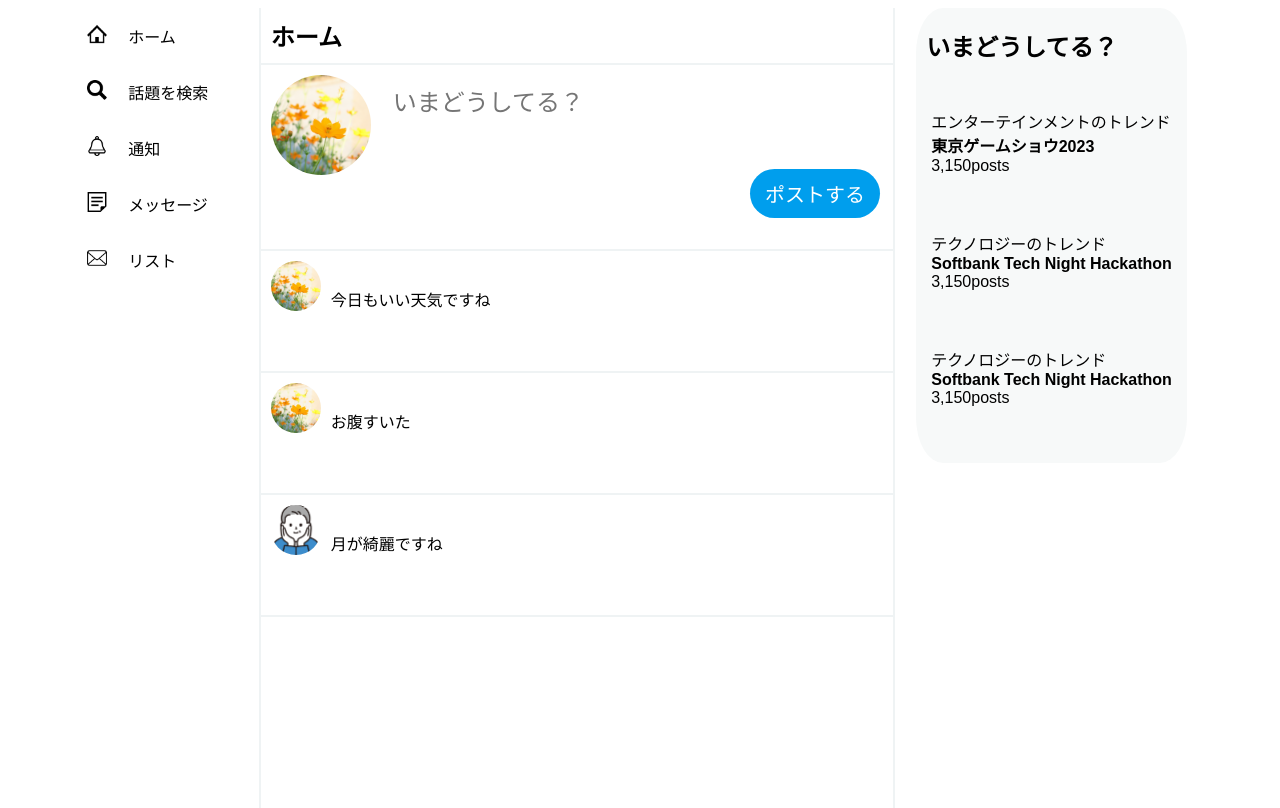
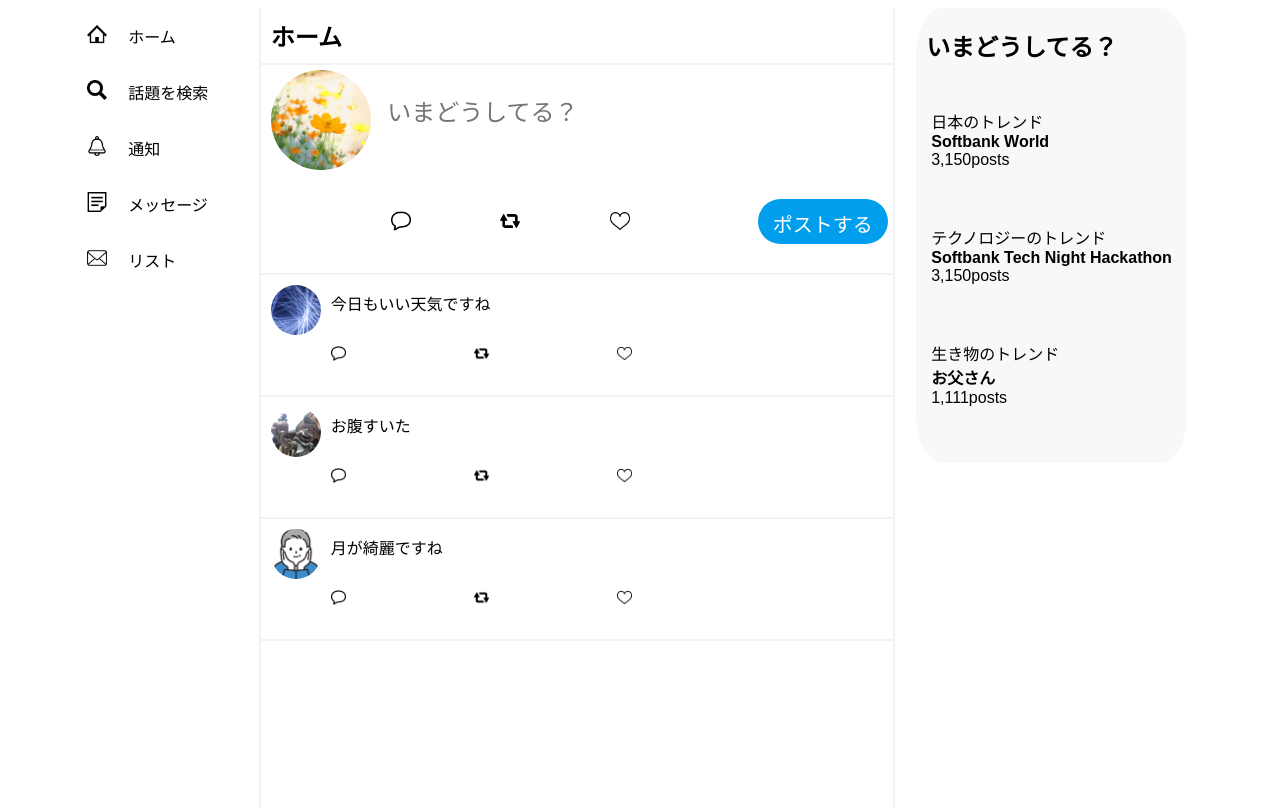
Before and after one commit to yuki810/Starters, a Flask app: page / in a window 1280 px wide. Run offline with Flask 3, Linux system fonts and the light colour scheme.

Commit message:
add post icon

```diff
--- a/app/static/css/style.css
+++ b/app/static/css/style.css
@@ -44,7 +44,7 @@ body {
 
 #post{
     width: 100%;
-    height: 23vh;
+    height: 26vh;
     border-top: solid 2px #eff3f4;
     border-bottom: solid 2px #eff3f4;
 }
@@ -55,7 +55,7 @@ body {
     max-height: 100px; /* 最大高さを設定（必要に応じて調整） */
     width: 10vw;
     height: 10vw;
-    top: 10px;
+    top: -25px;
     left: 10px;
     border-radius: 50%; /* 写真を丸く表示する場合、必要に応じて調整 */
 }
@@ -64,15 +64,34 @@ body {
     border: none;
     outline: none;
     resize: none;
-    margin-left: 2vw;
+    margin-left: 20px;
+    margin-top: 2vw;
     width: 30vw;
-    height: 10vh;
+    height: 100px;
     font-size: 18pt;
 }
 
+#post-icon{
+    display: flex;
+    align-items: center;
+    padding-left:130px;
+    height: 45px;
+    width: calc(100% - 265px);
+    float: left;
+}
+
+.posticon{
+    float: left;
+    width: 20px;
+    height: 20px;
+    margin-right:7vw;
+}
+
 #button{
-    width: 100%;
+    padding-right: 10px;
     text-align: right;
+    width: 125px;
+    float: left;
 }
 
 #postbutton{
@@ -84,17 +103,27 @@ body {
     border-radius: 9999px;
     border: none;
     cursor: pointer;
+    height: 45px;
 }
 
 .userpost{
-    float:left;
     width:100%;
     height:15vh;
     display:flex;
     border-bottom: solid 2px #eff3f4;
+    display:flex;
+    flex-flow: column;
 }
 
-.user-post-icon{
+.postuser
+{
+    width:100%;
+    float: left;
+    display: flex;
+}
+
+
+.post-user-icon{
     position : relative;
     max-width: 50px; /* 最大幅を設定（必要に応じて調整） */
     max-height: 50px; /* 最大高さを設定（必要に応じて調整） */
@@ -104,9 +133,29 @@ body {
     left: 10px;
     border-radius: 50%; /* 写真を丸く表示する場合、必要に応じて調整 */
 }
-.user-post-text{
-    padding: 20px;
+
+
+.post-user-text{
+    padding: 0 20px;
+    width:100%;
+
 }
+
+#user-post-icon{
+    display: flex;
+    align-items: center;
+    padding-left:70px;
+    height: 45px;
+    float: left;
+}
+
+.userposticon{
+    float: left;
+    width: 15px;
+    height: 15px;
+    margin-right:10vw;
+}
+
 
 /* 右：トレンド欄 */
 #trendzone{
--- a/app/templates/alert.html
+++ b/app/templates/alert.html
@@ -99,7 +99,7 @@
             <p>{{alert}}</p>
         </div>
         <div class="overlay" id="advice">
-            <p>{{alert}}</p>
+            <p>{{recommend}}</p>
             <form action="/agree" method="POST">
                 <input id="alertpostbutton" type="submit" value="文章を変更してポストする">
             </form>
--- a/app/templates/index.html
+++ b/app/templates/index.html
@@ -37,8 +37,16 @@
 
                 <!-- 投稿内容 -->
                 <textarea id="postinput" name="text_area" rows="4" cols="50" placeholder="いまどうしてる？">{{ session.get('saved_text', '') }}</textarea>
+
+                <!-- ポストアイコン -->
+                <div id="post-icon">
+                    <img class="posticon" src="static/icon/comment.png" alt="コメントアイコン">
+                    <img class="posticon" src="static/icon/repost.png" alt="リポストアイコン">
+                    <img class="posticon" src="static/icon/like.png" alt="ライクアイコン">
+                </div>
+
+                <!-- 送信ボタン -->
                 <div id="button">
-                    <!-- 送信ボタン -->
                     <input id="postbutton" type="submit" value="ポストする">
                 </div>
             </form>
@@ -46,22 +54,50 @@
         <div id="timeline">
             {% if isCompleted == True  %}
             <div class="userpost">
-                <img class="user-post-icon" src="static/icon/useicon.JPG" alt="ユーザーアイコン">
-                <p class="user-post-text">{{postText}}</p>
+                <div class="postuser">
+                    <img class="post-user-icon" src="static/icon/useicon.JPG" alt="ユーザーアイコン">
+                    <p class="post-user-text">{{postText}}</p>
+                </div>
+                <div id="user-post-icon">
+                    <img class="userposticon" src="static/icon/comment.png" alt="コメントアイコン">
+                    <img class="userposticon" src="static/icon/repost.png" alt="リポストアイコン">
+                    <img class="userposticon" src="static/icon/like.png" alt="ライクアイコン">
+                </div>
             </div>
 
             {% endif %}
             <div class="userpost">
-                <img class="user-post-icon" src="static/icon/useicon.JPG" alt="ユーザーアイコン">
-                <p class="user-post-text">今日もいい天気ですね</p>
+                <div class="postuser">
+                    <img class="post-user-icon" src="static/icon/useicon2.JPG" alt="ユーザーアイコン">
+                    <p class="post-user-text">今日もいい天気ですね</p>
+                </div>
+                <div id="user-post-icon">
+                    <img class="userposticon" src="static/icon/comment.png" alt="コメントアイコン">
+                    <img class="userposticon" src="static/icon/repost.png" alt="リポストアイコン">
+                    <img class="userposticon" src="static/icon/like.png" alt="ライクアイコン">
+                </div>
             </div>
             <div class="userpost">
-                <img class="user-post-icon" src="static/icon/useicon.JPG" alt="ユーザーアイコン">
-                <p class="user-post-text">お腹すいた</p>
+                <div class="postuser">
+                    <img class="post-user-icon" src="static/icon/useicon1.JPG" alt="ユーザーアイコン">
+                    <p class="post-user-text">お腹すいた</p>
+                </div>
+                <div id="user-post-icon">
+                    <img class="userposticon" src="static/icon/comment.png" alt="コメントアイコン">
+                    <img class="userposticon" src="static/icon/repost.png" alt="リポストアイコン">
+                    <img class="userposticon" src="static/icon/like.png" alt="ライクアイコン">
+                </div>
             </div>
             <div class="userpost">
-                <img class="user-post-icon" src="static/icon/natsume.png" alt="ユーザーアイコン">
-                <p class="user-post-text">月が綺麗ですね</p>
+                <div class="postuser">
+                    <img class="post-user-icon" src="static/icon/natsume.png" alt="ユーザーアイコン">
+                    <p class="post-user-text">月が綺麗ですね</p>
+                </div>
+                <div id="user-post-icon">
+                    <img class="userposticon" src="static/icon/comment.png" alt="コメントアイコン">
+                    <img class="userposticon" src="static/icon/repost.png" alt="リポストアイコン">
+                    <img class="userposticon" src="static/icon/like.png" alt="ライクアイコン">
+                </div>
             </div>
         </div>
     </div>
@@ -71,8 +107,8 @@
             <h2 id="trendtitle">いまどうしてる？</h2>
             <div id="trends">
                 <div class="trend">
-                    <p>エンターテインメントのトレンド</p>
-                    <h4>東京ゲームショウ2023</h4>
+                    <p>日本のトレンド</p>
+                    <h4>Softbank World</h4>
                     <p>3,150posts</p>
                 </div>
                 <div class="trend">
@@ -81,9 +117,9 @@
                     <p>3,150posts</p>
                 </div>
                 <div class="trend">
-                    <p>テクノロジーのトレンド</p>
-                    <h4>Softbank Tech Night Hackathon</h4>
-                    <p>3,150posts</p>
+                    <p>生き物のトレンド</p>
+                    <h4>お父さん</h4>
+                    <p>1,111posts</p>
                 </div>
             </div>
         </div>
```
Also changed, not shown: app/static/icon/comment.png (added), app/static/icon/like.png (added), app/static/icon/repost.png (added), app/static/icon/useicon1.JPG (added), app/static/icon/useicon2.JPG (added), app/static/person/Firefly man,handsome,good-look,tall,sexy,fresh,25yearsold 39634.jpg (added), app/static/person/Firefly man,handsome,good-look,tall,sexy,fresh,25yearsold 7549.jpg (added).
